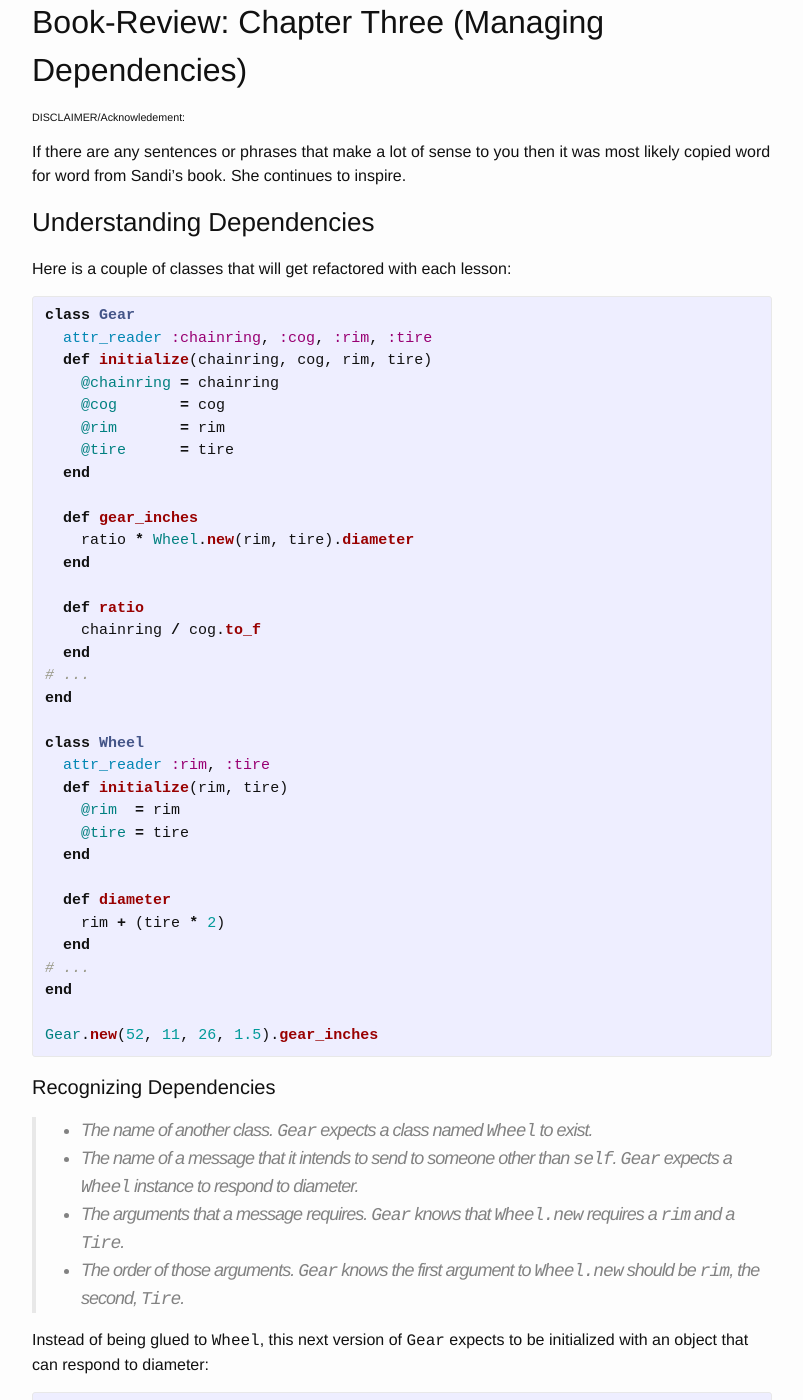
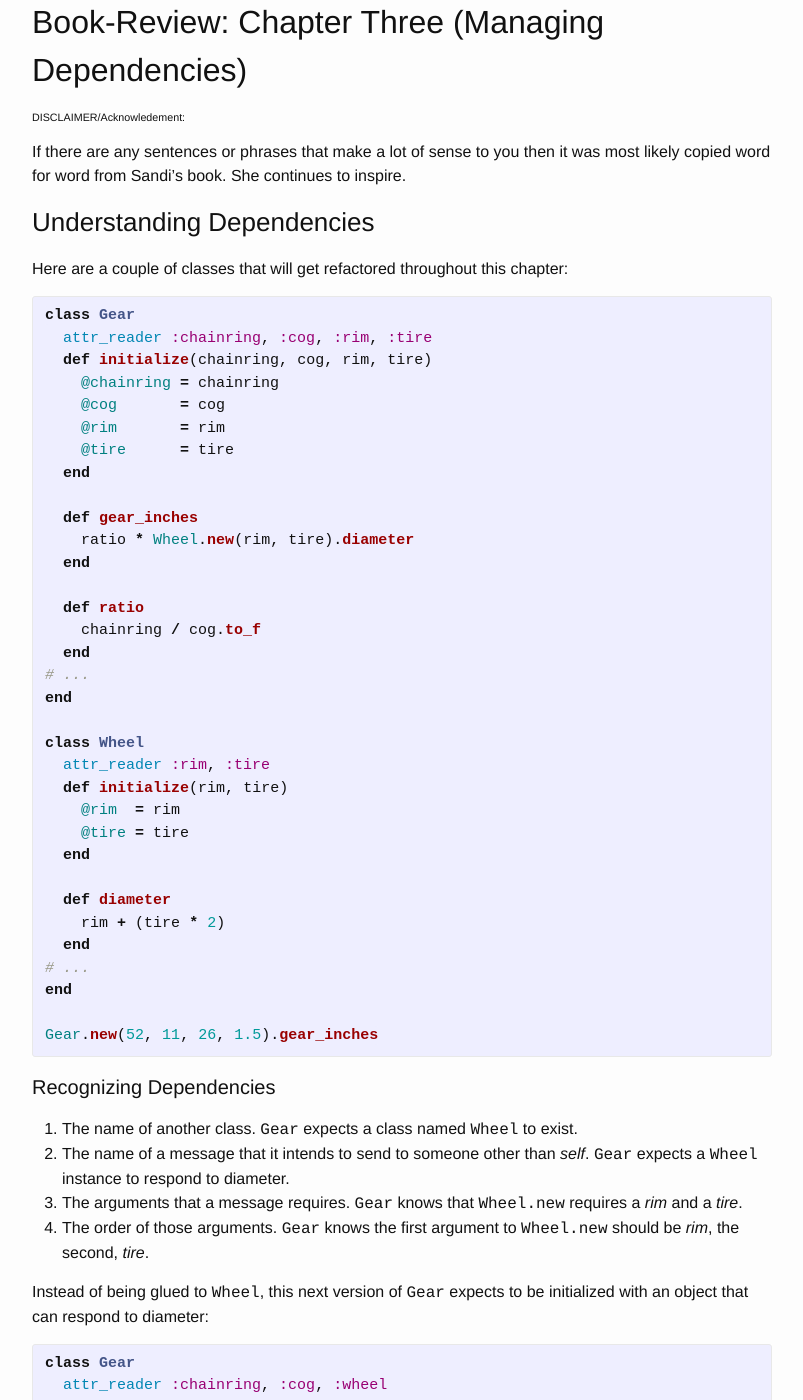
Before and after one commit to timproctor/timproctor.github.io, a Jekyll site: the page built from _posts/2015-03-27-poodr-by-sandi-metz-chapter-three.markdown, in a window 1280 px wide and 1400 px high, scrolled down 202 px. Shown: the whole window, without its empty margins (238-1041 px from the left). Built offline with Jekyll 4.4.1, drawn with Linux system fonts in a browser that asks for light colours; some of the changed text lies outside the part shown.

```diff
--- a/_posts/2015-03-27-poodr-by-sandi-metz-chapter-three.markdown
+++ b/_posts/2015-03-27-poodr-by-sandi-metz-chapter-three.markdown
@@ -14,7 +14,7 @@
 
 ### Understanding Dependencies ###
 
-Here is a couple of classes that will get refactored with each lesson:
+Here are a couple of classes that will get refactored throughout this chapter:
 
 {% highlight ruby %}
 class Gear
@@ -54,10 +54,10 @@
 
 #### Recognizing Dependencies
 
->  - The name of another class. <span class="other-font">Gear</span> expects a class named <span class="other-font">Wheel</span> to exist.
->  - The name of a message that it intends to send to someone other than <span class="other-font">self</span>. <span class="other-font">Gear</span> expects a <span class="other-font">Wheel</span> instance to respond to diameter.
->  - The arguments that a message requires. <span class="other-font">Gear</span> knows that <span class="other-font">Wheel.new</span> requires a <span class="other-font">rim</span> and a <span class="other-font">Tire</span>.
->  - The order of those arguments. <span class="other-font">Gear</span> knows the first argument to <span class="other-font">Wheel.new</span> should be <span class="other-font">rim</span>, the second, <span class="other-font">Tire</span>.
+1. The name of another class. <span class="other-font">Gear</span> expects a class named <span class="other-font">Wheel</span> to exist.
+2. The name of a message that it intends to send to someone other than *self*. <span class="other-font">Gear</span> expects a <span class="other-font">Wheel</span> instance to respond to diameter.
+3. The arguments that a message requires. <span class="other-font">Gear</span> knows that <span class="other-font">Wheel.new</span> requires a *rim* and a *tire*.
+4. The order of those arguments. <span class="other-font">Gear</span> knows the first argument to <span class="other-font">Wheel.new</span> should be *rim*, the second, *tire*.
 
 Instead of being glued to <span class="other-font">Wheel</span>, this next version of <span class="other-font">Gear</span> expects to be initialized with an object that can respond to diameter:
 
@@ -78,7 +78,8 @@
 
 Gear.new(52, 11, Wheel.new(26, 1.5)).gear_inches
 {% endhighlight %}
-In the above, <span class="other-font">Gear</span> does not know about Wheel.new and this is called **dependency injection**. <span class="other-font">Gear</span> previously had explicit dependencies on the <span class="other-font">Wheel</span> class and on the type and order of its initialization arguments, but through injection these dependencies have been reduced to a single dependency on the *diameter* method. <span class="other-font">Gear</span> is now smarter because it knows less.
+
+In the above, <span class="other-font">Gear</span> does not know about <span class="other-font">Wheel.new</span> and this is called **dependency injection**. <span class="other-font">Gear</span> previously had explicit dependencies on the <span class="other-font">Wheel</span> class and on the type and order of its initialization arguments, but through injection these dependencies have been reduced to a single dependency on the *diameter* method. <span class="other-font">Gear</span> is now smarter because it knows less.
 
 Isolate the creation of a new <span class="other-font">Wheel</span> inside the <span class="other-font">Gear</span> class. The intent is to explicitly expose the dependency while reducing its reach into your class. The example below moves the new instance of <span class="other-font">Wheel</span> from the <span class="other-font">Gear's</span> *gear_inches* method to <span class="other-font">Gear's</span> initialization method. Notice that this technique unconditionally creates a new <span class="other-font">Wheel</span> each time a new <span class="other-font">Gear</span> is created.
 
@@ -97,7 +98,7 @@
 # . . .
 {% endhighlight %}
 
-In the next example, creation of a new instance of <span class="other-font">Wheel</span> is deferred until *gear_inches* invokes the new <span class="other-font">wheel</span> method.
+In the next example, creation of a new instance of <span class="other-font">Wheel</span> is deferred until *gear_inches* invokes the new *wheel* method.
 
 {% highlight ruby %}
 class Gear
@@ -119,9 +120,9 @@
 # . . .
 {% endhighlight %}
 
-E<span class="other-font">en tho</span>u*gh <span class="other-font">Gear</span> still knows too much because of its <span class="other-font">rim</span> and <span class="other-font">Tire</span> initialization arguments, an improvement is made by publicly exposing <span class="other-font">Gear's</span> dependency on <span class="other-font">Wheel</span>. This change makes the code more agile.
+Even though <span class="other-font">Gear</span> still knows too much because of its *rim* and *tire* initialization arguments, an improvement is made by publicly exposing <span class="other-font">Gear's</span> dependency on <span class="other-font">Wheel</span>. This change makes the code more agile.
 
-Now that you've isolated references to external class names it's time to turn your attention to external *messages*, that is, messages that are sent to someone other than self. For example, the *gear_inches* method below sends *ratio* and <span class="other-font">wheel</span> to self, but sends *diameter* to wheel:
+Now that you've isolated references to external class names it's time to turn your attention to external *messages*, that is, messages that are sent to someone other than self. For example, the *gear_inches* method below sends *ratio* and *wheel* to self, but sends *diameter* to wheel:
 
 {% highlight ruby %}
 def gear_inches
@@ -139,7 +140,7 @@
 end
 {% endhighlight %}
 
-The above method now depends on <span class="other-font">Gear</span> responding to <span class="other-font">wheel</span> and on <span class="other-font">wheel</span> responding to *diameter*. You can reduce your chance of being forced to make a change to *gear_inches* by removing the external dependency and encapsulating it in a method of its own, as in the example below:
+The above method now depends on <span class="other-font">Gear</span> responding to *wheel* and on *wheel* responding to *diameter*. You can reduce your chance of being forced to make a change to *gear_inches* by removing the external dependency and encapsulating it in a method of its own, as in the example below:
 
 {% highlight ruby %}
 def gear_inches
@@ -155,7 +156,7 @@
 
 #### Remove Argument-Order Dependencies ###
 
-In the example below, <span class="other-font">Gear's</span> *initialize* method takes three arguments: *chainring*, *cog*, and <span class="other-font">wheel</span>. It provides no defaults; each of these arguments is required. When a new instance of <span class="other-font">Gear</span> is created, the three arguments must be passed and they must be passed in the exact order.
+In the example below, <span class="other-font">Gear's</span> *initialize* method takes three arguments: *chainring*, *cog*, and *wheel*. It provides no defaults; each of these arguments is required. When a new instance of <span class="other-font">Gear</span> is created, the three arguments must be passed and they must be passed in the exact order.
 
 {% highlight ruby %}
 class Gear
@@ -202,7 +203,7 @@
 end
 {% endhighlight %}
 
-In the example below, setting the defaults in this way means that callers can actually cause *@chainring* to get set to *false* or *nil*, something that is not possible when using the `` || ``      technique.
+In the example below, setting the defaults in this way means that callers can actually cause *@chainring* to get set to *false* or *nil*, something that is not possible when using the `` || `` technique.
 
 {% highlight ruby %}
 # specifying defaults using fetch
```
